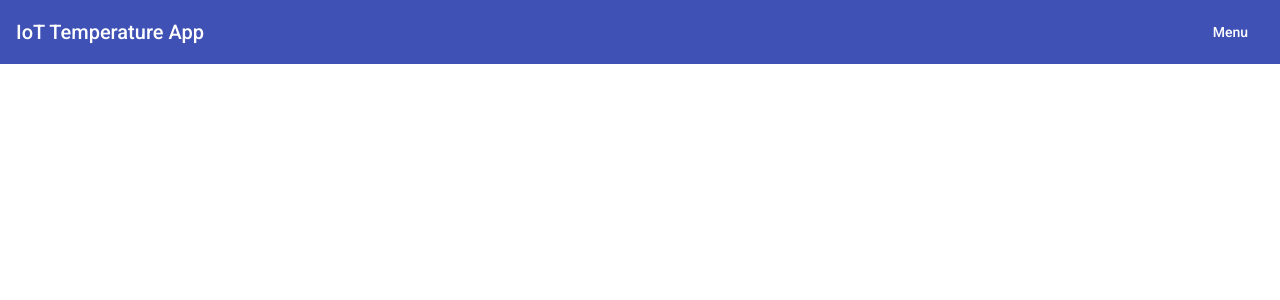
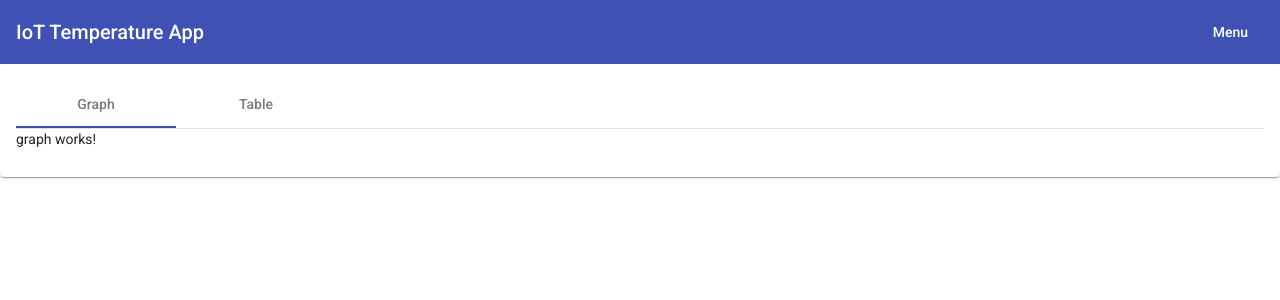
Before and after one commit to Bresenham/IoTTemperatureApp, an Angular app in the folder iottemp-app/: page / in a window 1280 px wide. Shown: the top 300 px of the page. Built offline with nearby package versions, Linux system fonts and the light colour scheme.

Commit message:
Added data-table component, added Material-Tab to app.component.html to switch between graph and table data representation

```diff
--- a/iottemp-app/src/app/app.component.html
+++ b/iottemp-app/src/app/app.component.html
@@ -1 +1,11 @@
 <app-header></app-header>
+<mat-card>
+    <mat-tab-group>
+        <mat-tab label="Graph">
+            <app-graph></app-graph>
+        </mat-tab>
+        <mat-tab label="Table">
+            <app-data-table></app-data-table>
+        </mat-tab>
+    </mat-tab-group>
+</mat-card>
--- a/iottemp-app/src/app/app.module.ts
+++ b/iottemp-app/src/app/app.module.ts
@@ -5,14 +5,16 @@ import { AppRoutingModule } from './app-routing.module';
 import { HeaderComponent } from './ui/header/header.component';
 import { AppComponent } from './app.component';
 import { GraphComponent } from './ui/graph/graph.component';
+import { DataTableComponent } from './ui/data-table/data-table.component';
 import { BrowserAnimationsModule } from '@angular/platform-browser/animations';
-import {MaterialModule} from './material.module';
+import { MaterialModule } from './material.module';
 
 @NgModule({
   declarations: [
     AppComponent,
     HeaderComponent,
-    GraphComponent
+    GraphComponent,
+    DataTableComponent
   ],
   imports: [
     BrowserModule,
--- /dev/null
+++ b/iottemp-app/src/app/ui/data-table/data-table.component.html
@@ -0,0 +1 @@
+<p>data-table works!</p>
--- /dev/null
+++ b/iottemp-app/src/app/ui/data-table/data-table.component.ts
@@ -0,0 +1,15 @@
+import { Component, OnInit } from '@angular/core';
+
+@Component({
+  selector: 'app-data-table',
+  templateUrl: './data-table.component.html',
+  styleUrls: ['./data-table.component.css']
+})
+export class DataTableComponent implements OnInit {
+
+  constructor() { }
+
+  ngOnInit(): void {
+  }
+
+}
```
Also changed, not shown: iottemp-app/src/app/material.module.ts (+5 -2 lines), iottemp-app/src/app/ui/data-table/data-table.component.css (added), 1 other file (tests, documents, lock files or other folders).
